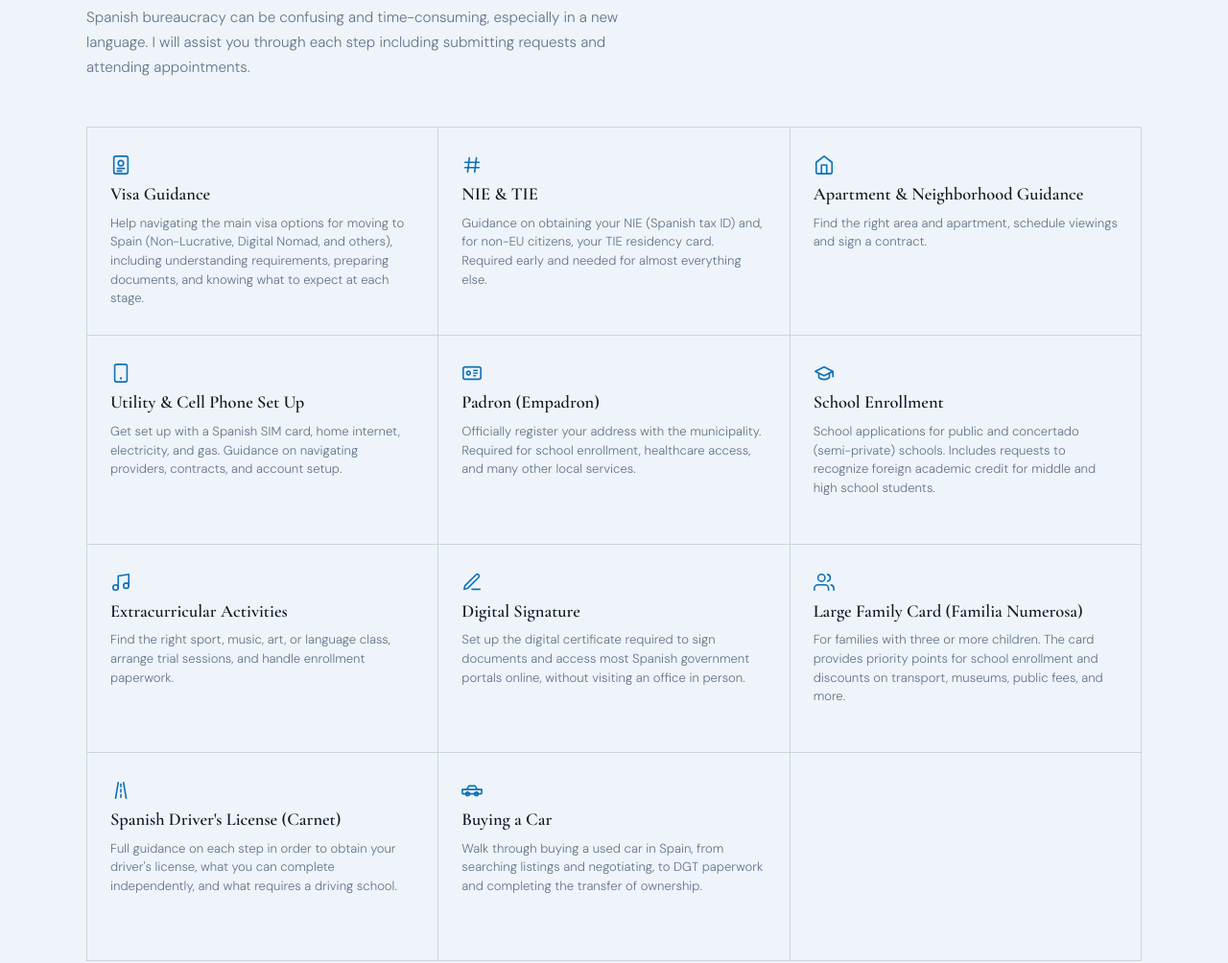
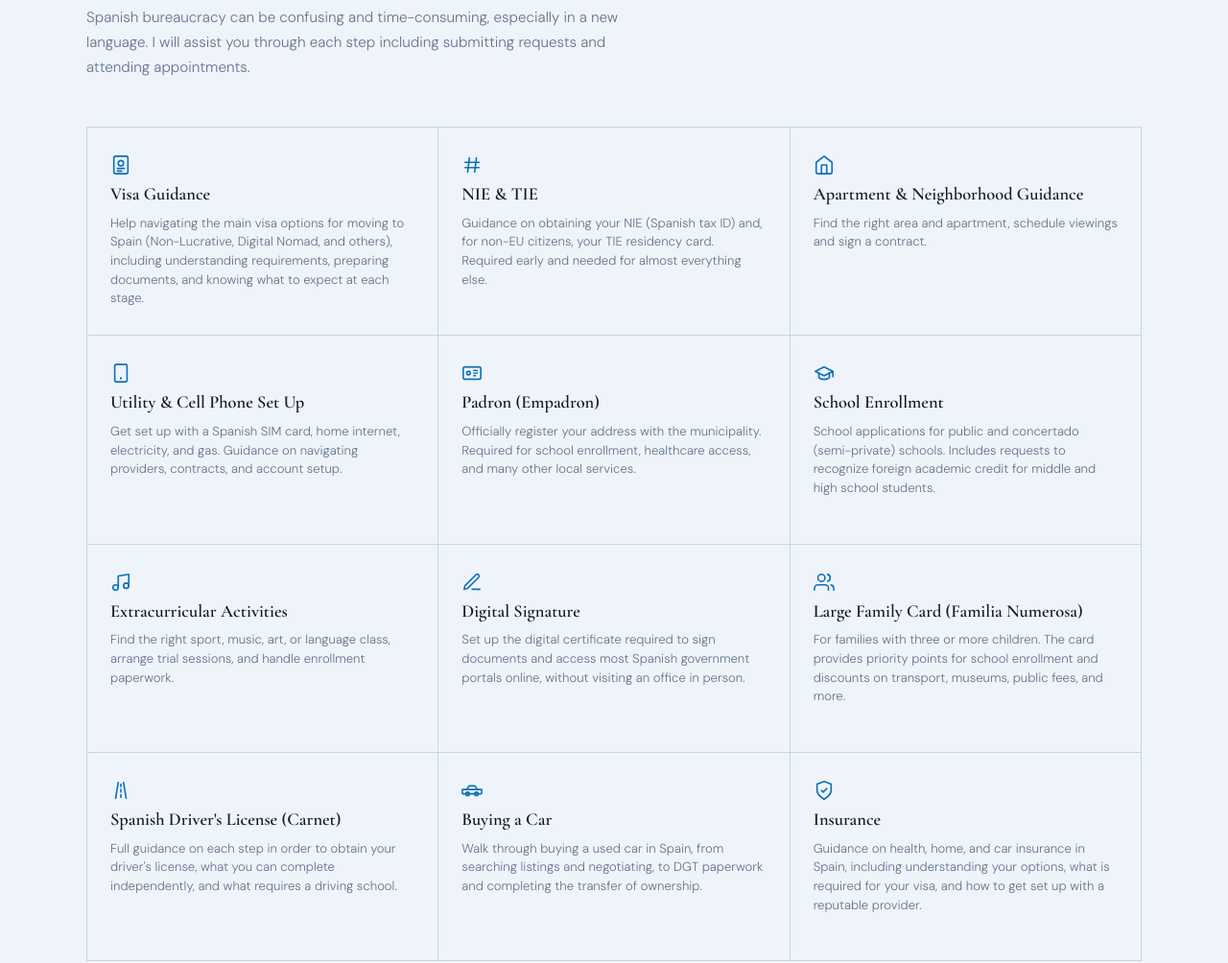
Before and after one commit to mikaelalarson-sys/turia-ventures, a plain HTML site: page index.html in a window 1280 px wide. Shown: the part 700-1704 px from the top of the page at 96% size. Drawn offline with nearby package versions, Linux system fonts and the light colour scheme.

Commit message:
Add Insurance to services grid and contact form
Co-Authored-By: Claude Sonnet 4.6 <noreply@anthropic.com>

```diff
--- a/index.html
+++ b/index.html
@@ -315,10 +315,6 @@
     gap: 1px;
     background: var(--rule);
     border: 1px solid var(--rule);
-  }
-  .services-grid::after {
-    content: '';
-    background: var(--bg-tint);
   }
   .service-item {
     background: var(--bg-tint);
@@ -673,6 +669,9 @@
     <path d="M1 11h22v4a1 1 0 0 1-1 1H2a1 1 0 0 1-1-1v-4z"/>
     <circle cx="7" cy="16" r="2"/><circle cx="17" cy="16" r="2"/>
   </symbol>
+  <symbol id="i-shield" viewBox="0 0 24 24" fill="none" stroke="currentColor" stroke-width="1.75" stroke-linecap="round" stroke-linejoin="round">
+    <path d="M12 22s8-4 8-10V5l-8-3-8 3v7c0 6 8 10 8 10z"/><path d="m9 12 2 2 4-4"/>
+  </symbol>
 </svg>
 
 <!-- Nav -->
@@ -792,6 +791,11 @@
         <span class="service-name">Buying a Car</span>
         <span class="service-desc">Walk through buying a used car in Spain, from searching listings and negotiating, to DGT paperwork and completing the transfer of ownership.</span>
       </div>
+      <div class="service-item">
+        <svg class="service-icon"><use href="#i-shield"/></svg>
+        <span class="service-name">Insurance</span>
+        <span class="service-desc">Guidance on health, home, and car insurance in Spain, including understanding your options, what is required for your visa, and how to get set up with a reputable provider.</span>
+      </div>
     </div>
     <div style="margin-top:2.5rem;text-align:center">
       <a href="#contact" class="hero-cta">Book a free consultation</a>
@@ -900,6 +904,7 @@
               <label class="check-item"><input type="checkbox" name="services" value="Activities"> Activities</label>
               <label class="check-item"><input type="checkbox" name="services" value="Buying a Car"> Buying a Car</label>
               <label class="check-item"><input type="checkbox" name="services" value="Utilities"> Utilities &amp; Phone</label>
+              <label class="check-item"><input type="checkbox" name="services" value="Insurance"> Insurance</label>
               <label class="check-item"><input type="checkbox" name="services" value="Other"> Other</label>
             </div>
           </div>
```
